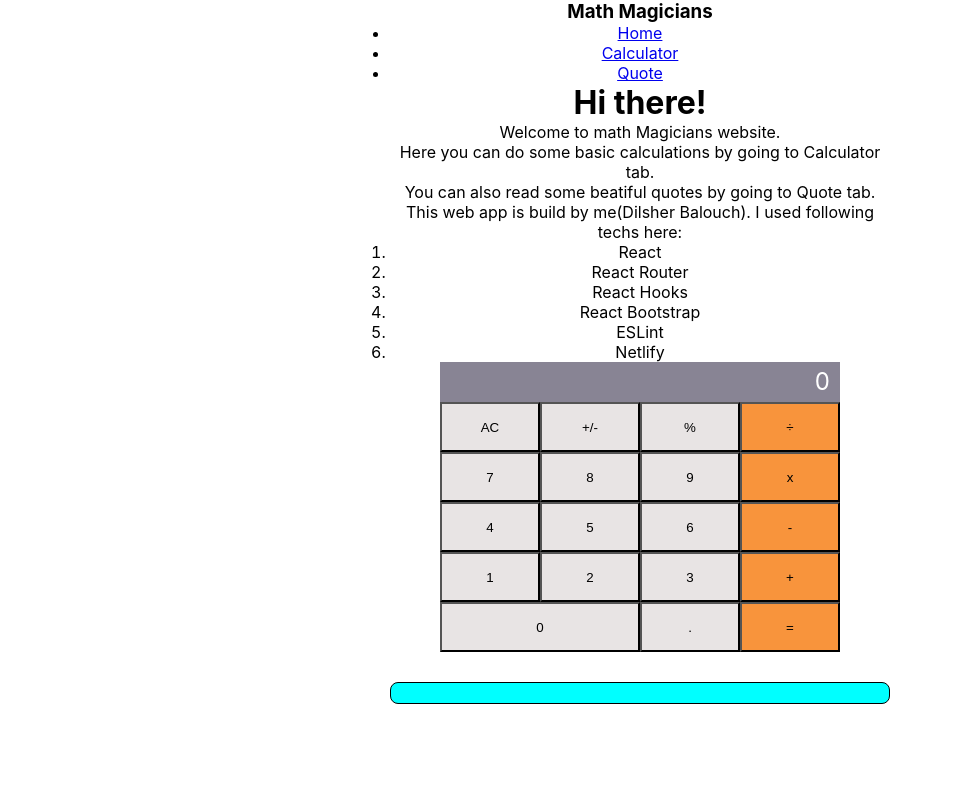
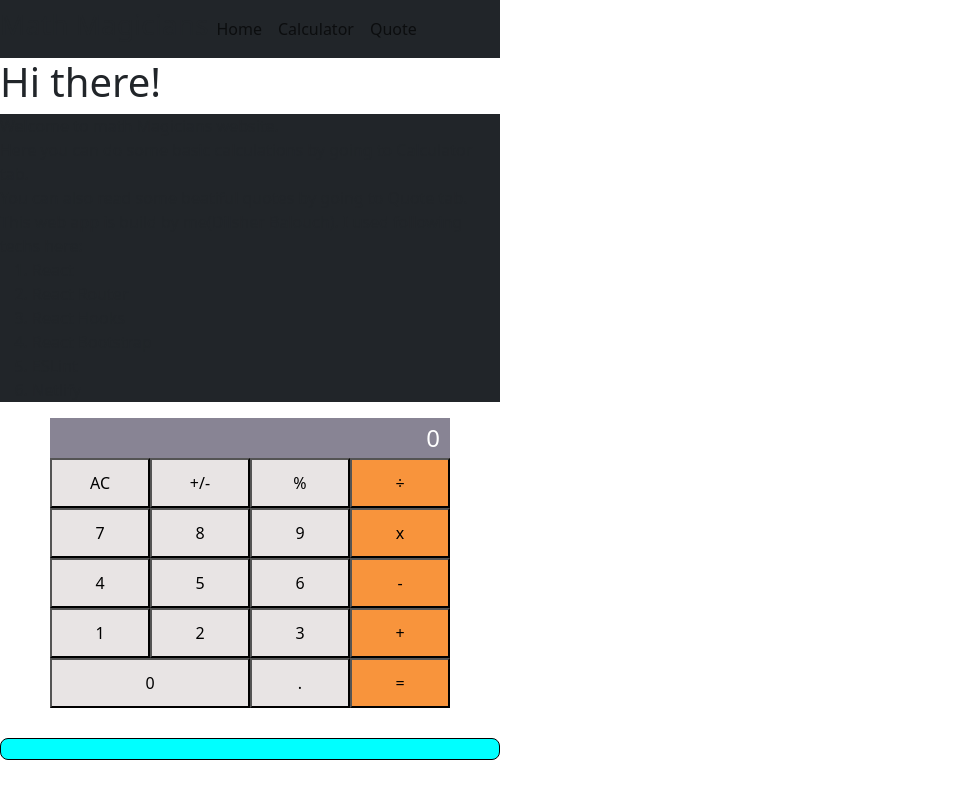
Before and after one commit to DilsherB/math-magician, a React (Create React App) app: page /Home in a window 1280 px wide. Shown: the whole page, without its empty margins (0-953 px from the left). Built offline with nearby package versions, Linux system fonts and the light colour scheme; no server answers.

Commit message:
bootstrap added.

```diff
--- a/package.json
+++ b/package.json
@@ -7,7 +7,7 @@
     "@testing-library/react": "^13.4.0",
     "@testing-library/user-event": "^13.5.0",
     "big.js": "^6.2.1",
-    "bootstrap": "5.2",
+    "bootstrap": "^5.3.0",
     "react": "^18.2.0",
     "react-dom": "^18.2.0",
     "react-router-dom": "^6.11.2",
--- a/src/components/Home.js
+++ b/src/components/Home.js
@@ -4,7 +4,7 @@ const Home = () => {
   return (
     <div>
       <h1>Hi there!</h1>
-      <p>
+      <p className="text-left bg-dark">
         Welcome to math Magicians website.
         <br />
         Here you can do some basic calculations by going to Calculator tab.
```
Also changed, not shown: src/index.js (+7 -6 lines), 1 other file (tests, documents, lock files or other folders).
